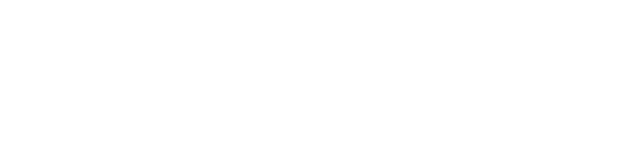
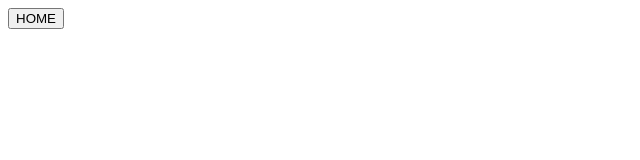
Before and after one commit to NachoFD/web-Funkoshop, a plain HTML site: page index.html in a window 1280 px wide. Shown: the whole page, without its empty margins (0-640 px from the left). Drawn offline with Linux system fonts and the light colour scheme.

Commit message:
Update index.html

```diff
--- a/index.html
+++ b/index.html
@@ -6,6 +6,8 @@
     <title>Funkoshop</title>
 </head>
 <body>
-
+    <a href="home.html">
+        <button >HOME</button>
+    </a>
 </body>
 </html>
```
